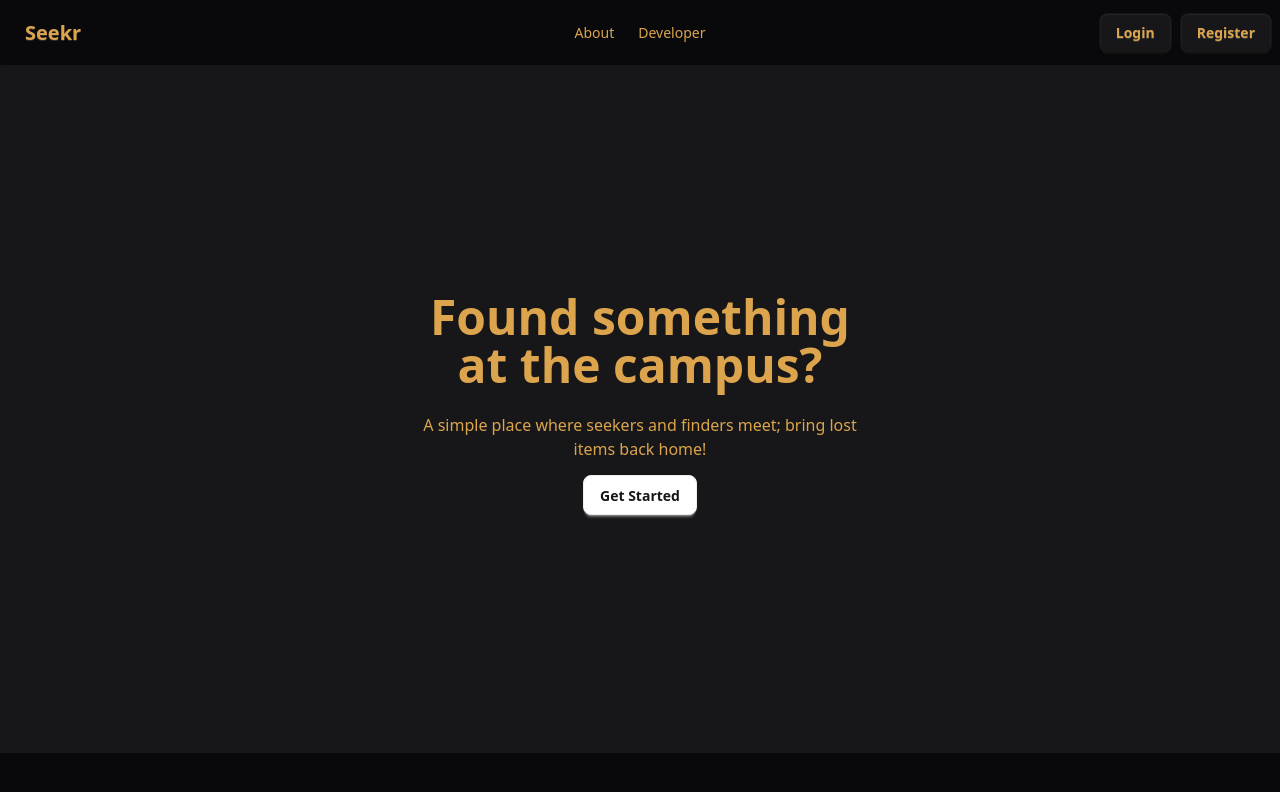
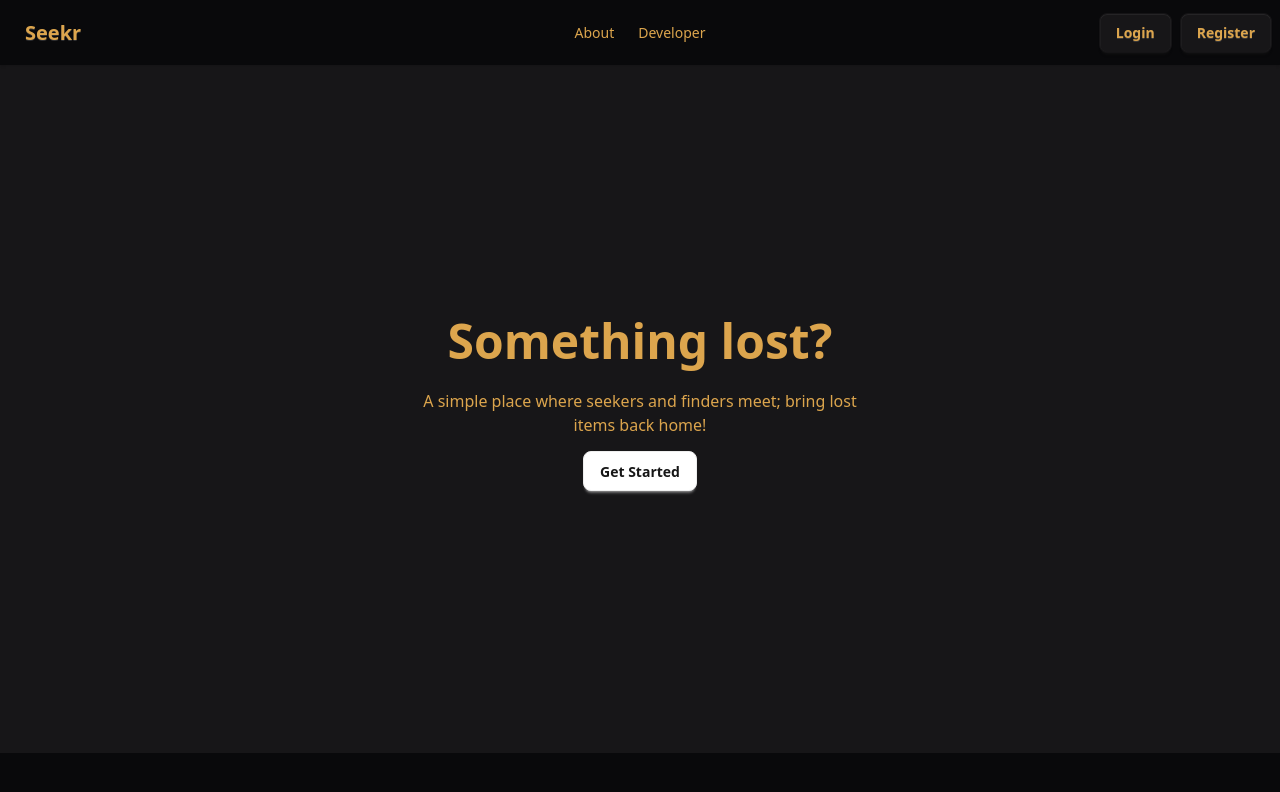
Before and after one commit to dojimori/lost-and-found-frontend, a Vue app: page / in a window 1280 px wide. Shown: the top 792 px of the page. Built offline with nearby package versions, Linux system fonts and the light colour scheme.

Commit message:
vueuse motion

```diff
--- a/package.json
+++ b/package.json
@@ -15,6 +15,7 @@
   },
   "dependencies": {
     "@phosphor-icons/vue": "^2.2.1",
+    "@vueuse/motion": "^3.0.3",
     "pinia": "^3.0.4",
     "vue": "^3.5.25",
     "vue-router": "^4.6.3"
--- a/src/App.vue
+++ b/src/App.vue
@@ -45,24 +45,6 @@
   </nav>
   <router-view></router-view>
 </template>
-
-<style scoped>
-.animate-fade {
-  animation: fade 1s;
-}
-
-@keyframes fade {
-  from {
-    opacity: 0;
-    transform: translateY(-100%);
-  }
-
-  to {
-    opacity: 1;
-    transform: translateY(0%);
-  }
-}
-</style>
 <script>
 import { PhCheckCircle, PhChartBarHorizontal, PhChecks } from '@phosphor-icons/vue'
 
--- a/src/main.ts
+++ b/src/main.ts
@@ -1,11 +1,12 @@
 import { createApp } from 'vue'
 import { createPinia } from 'pinia'
-
+import { MotionPlugin } from '@vueuse/motion'
 import App from './App.vue'
 import router from './router'
 import './index.css'
 const app = createApp(App)
 
+app.use(MotionPlugin)
 app.use(createPinia())
 app.use(router)
 
--- a/src/views/about-view.vue
+++ b/src/views/about-view.vue
@@ -1,7 +1,7 @@
 <template>
     <div class="hero bg-base-200 min-h-[86vh]">
         <div class="hero-content text-center">
-            <div class="max-w-md">
+            <div class="max-w-md" v-motion-fade>
                 <h1 class="text-5xl font-bold w-full">About this project</h1>
                 <p class="py-6 text-start">
                     This project was built around a simple idea: lost doesn’t mean gone. It’s a place where seekers and
--- a/src/views/landing-page-view.vue
+++ b/src/views/landing-page-view.vue
@@ -1,8 +1,8 @@
 <template>
     <div class="hero bg-base-200 min-h-[86vh]">
         <div class="hero-content text-center">
-            <div class="max-w-md animate-fade">
-                <h1 class="text-5xl font-bold">Found something at the campus?</h1>
+            <div class="max-w-md animate-fade" v-motion-fade>
+                <h1 class="text-5xl font-bold">Something lost?</h1>
                 <p class="py-6">
                     A simple place where seekers and finders meet; bring lost items back home!
                 </p>
```
Also changed, not shown: 1 other file (tests, documents, lock files or other folders).
